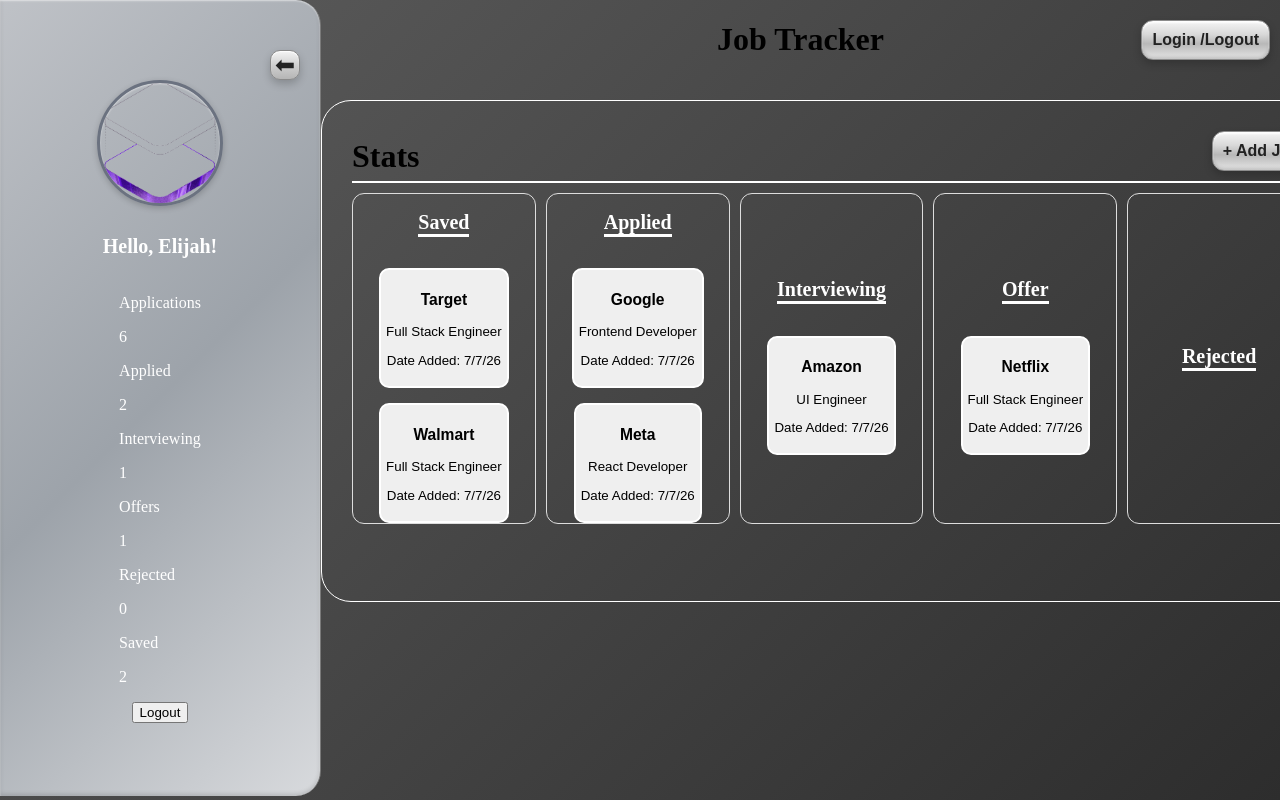
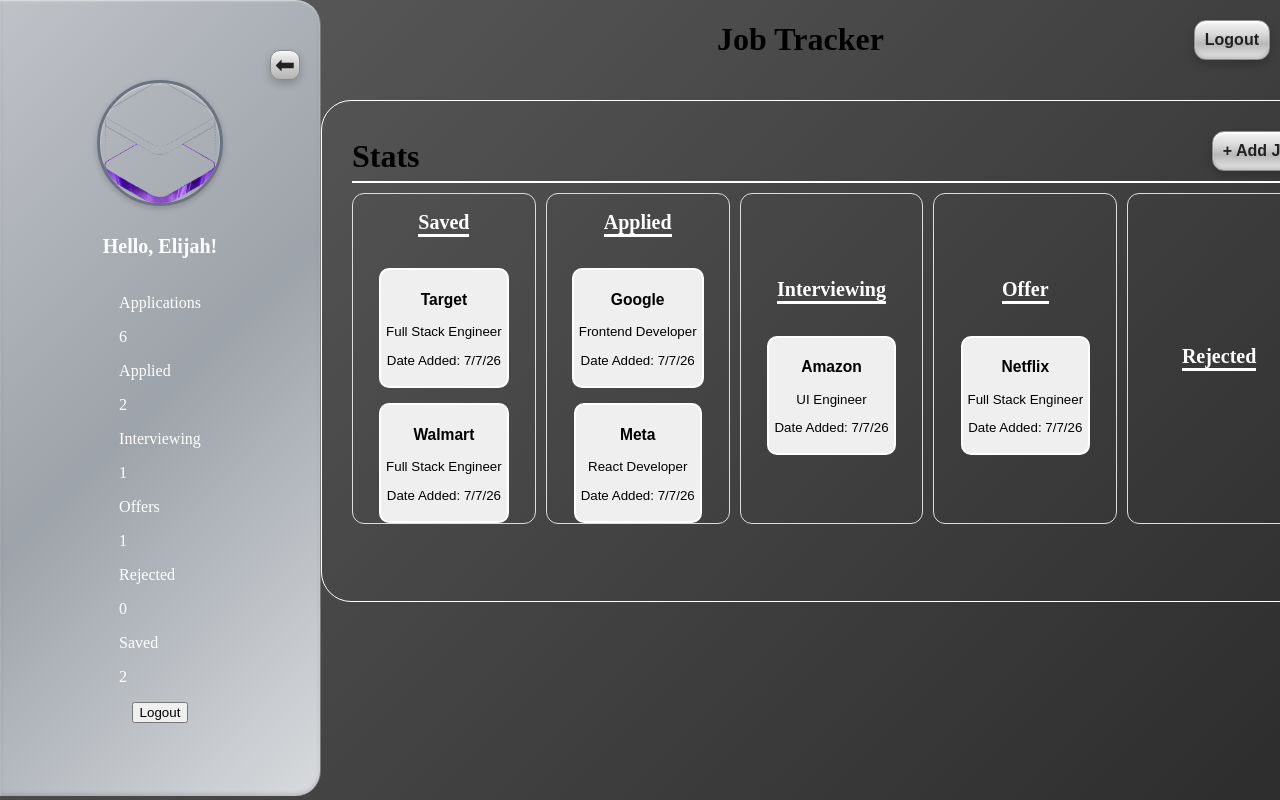
Before and after one commit to ElijahSWilliams/jobTracker, a React (Vite) app: page / in a window 1280 px wide. Built offline with nearby package versions, Linux system fonts and the light colour scheme.

Commit message:
Login/Logout button redesigned

```diff
--- a/src/App.tsx
+++ b/src/App.tsx
@@ -1,81 +1,78 @@
-import { useState, useEffect } from 'react'
-import './App.css'
-import Header from './Header/Header'
-import Main from './Main/Main'
-import Profile from './Profile/Profile'
-import AddJob from './addJobModal/AddJob'
-import profileImage from "./assets/hero.png"
-import { Routes, Route } from 'react-router-dom'
-import { initialJobs, type Jobs } from './Data/jobs'
-import Modal from './Modal/Modal';
-import JobModal from './JobModal/JobModal'
-import EditModal from "./EditModal/EditModal"
+import { useState, useEffect } from "react";
+import "./App.css";
+import Header from "./Header/Header";
+import Main from "./Main/Main";
+import Profile from "./Profile/Profile";
+import AddJob from "./addJobModal/AddJob";
+import profileImage from "./assets/hero.png";
+import { Routes, Route } from "react-router-dom";
+import { initialJobs, type Jobs } from "./Data/jobs";
+import Modal from "./Modal/Modal";
+import JobModal from "./JobModal/JobModal";
+import EditModal from "./EditModal/EditModal";
 
 function App() {
   const [sidebarOpen, setSideBarOpen] = useState(true);
   const [activeModal, setActiveModal] = useState<string | null>(null);
-  const [selectedJob, setSelectedJob] = useState<Jobs | null>(null)
+  const [selectedJob, setSelectedJob] = useState<Jobs | null>(null);
+  const [isSignedIn, setIsSignedIn] = useState(true); //user sign in state
+
   //search for jobs in local storage, if not found use initialJobs
-  const [jobs, setJobs] = useState<Jobs[]>(() => { //begin arrow function
+  const [jobs, setJobs] = useState<Jobs[]>(() => {
+    //begin arrow function
 
     try {
       const storedJobs = localStorage.getItem("jobs");
       return storedJobs ? JSON.parse(storedJobs) : initialJobs;
-
     } catch {
       //else return initalJobs
       return initialJobs;
-    }//end try/catch
+    } //end try/catch
   }); //end arrow function
-
 
   useEffect(() => {
     localStorage.setItem("jobs", JSON.stringify(jobs));
   }, [jobs]);
 
-
-
   /* FUNCTIONS */
   const toggleSidebar = () => {
-    setSideBarOpen(prev => !prev);
-  }
+    setSideBarOpen((prev) => !prev);
+  };
 
   const toggleModalOpen = () => {
-    setActiveModal("addJob")
-
-  }
+    setActiveModal("addJob");
+  };
 
   const handleOpenEditModal = () => {
     setActiveModal("editJob");
-  }
+  };
 
   const toggleModalClose = () => {
     setActiveModal("null");
-  }
+  };
 
   const addJob = (job: Jobs) => {
     console.log(job);
-    setJobs(prevJobs => [...prevJobs, job]);
+    setJobs((prevJobs) => [...prevJobs, job]);
   };
 
   const viewJob = (job: Jobs) => {
     setSelectedJob(job);
     setActiveModal("jobDetails");
-  }
+  };
 
   const handleDeleteJob = (jobID: string) => {
-    setJobs(prevJobs => prevJobs.filter(job => job.id !== jobID));
+    setJobs((prevJobs) => prevJobs.filter((job) => job.id !== jobID));
     setActiveModal(null);
-  }
+  };
 
   const handleEditJob = (jobID: string, updatedJob: Jobs) => {
-
-    setJobs(prevJobs => prevJobs.map(job => job.id === jobID ? updatedJob : job));
+    setJobs((prevJobs) =>
+      prevJobs.map((job) => (job.id === jobID ? updatedJob : job)),
+    );
     console.log("Job Updated:", updatedJob);
     setActiveModal(null); //close modal after edits
-  }
-
-
+  };
 
   /* Statistics. Passed to profile and Main */
   const statistics = [
@@ -85,64 +82,80 @@
     },
     {
       label: "Applied",
-      value: jobs.filter(job => job.status === 'Applied').length
+      value: jobs.filter((job) => job.status === "Applied").length,
     },
     {
       label: "Interviewing",
-      value: jobs.filter(job => job.status === 'Interviewing').length
+      value: jobs.filter((job) => job.status === "Interviewing").length,
     },
     {
       label: "Offers",
-      value: jobs.filter(job => job.status === 'Offer').length
+      value: jobs.filter((job) => job.status === "Offer").length,
     },
     {
       label: "Rejected",
-      value: jobs.filter(job => job.status === 'Rejected').length
+      value: jobs.filter((job) => job.status === "Rejected").length,
     },
     {
       label: "Saved",
-      value: jobs.filter(job => job.status === 'Saved').length
-    }
-  ]
-
-
+      value: jobs.filter((job) => job.status === "Saved").length,
+    },
+  ];
 
   return (
-    <div className='app'>
+    <div className="app">
+      <Profile
+        open={sidebarOpen}
+        name="Elijah"
+        toggleSidebar={toggleSidebar}
+        image={profileImage}
+        stats={statistics}
+      />
 
-      <Profile open={sidebarOpen} name="Elijah" toggleSidebar={toggleSidebar} image={profileImage} stats={statistics} />
-
-      <div className='app__main'>
-        <Header />
+      <div className="app__main">
+        <Header isSignedIn={isSignedIn} />
         <Routes>
-
-
-          <Route path='/' element={<Main viewJob={viewJob} toggleModalOpen={toggleModalOpen} jobs={jobs} />} />
+          <Route
+            path="/"
+            element={
+              <Main
+                viewJob={viewJob}
+                toggleModalOpen={toggleModalOpen}
+                jobs={jobs}
+              />
+            }
+          />
 
           {/* <section></section>
           <section></section> */}
         </Routes>
       </div>
 
+      {/* Conditional Rendering */}
+      {activeModal === "addJob" && (
+        <Modal onClose={toggleModalClose} title="Add Job">
+          <AddJob toggleModalClose={toggleModalClose} addJob={addJob} />
+        </Modal>
+      )}
 
-      {/* Conditional Rendering */}
-      {activeModal === "addJob" && (<Modal onClose={toggleModalClose} title='Add Job'>
-        <AddJob toggleModalClose={toggleModalClose} addJob={addJob} />
-      </Modal>)}
+      {activeModal === "jobDetails" && (
+        <Modal onClose={toggleModalClose} title="Job Details">
+          <JobModal
+            job={selectedJob}
+            handleOpenEditModal={handleOpenEditModal}
+            handleDeleteJob={handleDeleteJob}
+            handleEditJob={handleEditJob}
+          />
+        </Modal>
+      )}
 
-      {activeModal === "jobDetails" &&
-        (<Modal onClose={toggleModalClose} title='Job Details'>
-          <JobModal job={selectedJob} handleOpenEditModal={handleOpenEditModal} handleDeleteJob={handleDeleteJob} handleEditJob={handleEditJob}/>
-        </Modal>)}
-
-        {activeModal === "editJob" && (<Modal onClose={toggleModalClose} title='Edit Job'>
-          <EditModal job={selectedJob} handleEditJob={handleEditJob}/>
-        </Modal>)}
-
+      {activeModal === "editJob" && (
+        <Modal onClose={toggleModalClose} title="Edit Job">
+          <EditModal job={selectedJob} handleEditJob={handleEditJob} />
+        </Modal>
+      )}
     </div>
-
-
-  )
+  );
 }
 
-export default App
+export default App;
--- a/src/Header/Header.tsx
+++ b/src/Header/Header.tsx
@@ -1,12 +1,16 @@
 import "./Header.css";
 
-type HeaderProps = {};
+type HeaderProps = {
+  isSignedIn: boolean;
+};
 
-function Header({}: HeaderProps) {
+function Header({ isSignedIn }: HeaderProps) {
   return (
     <div className="header">
       <h1 className="header__title">Job Tracker</h1>
-      <button className="header__account-btn">Login /Logout</button>
+      <button className="header__account-btn">
+        {isSignedIn ? "Logout" : "Login"}
+      </button>
     </div>
   );
 }
```
